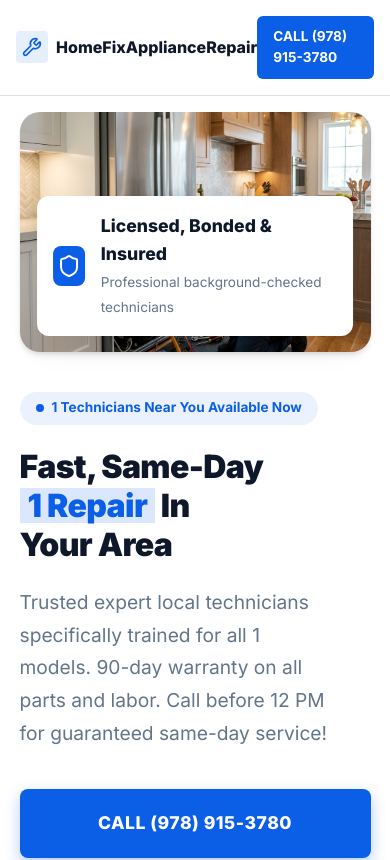
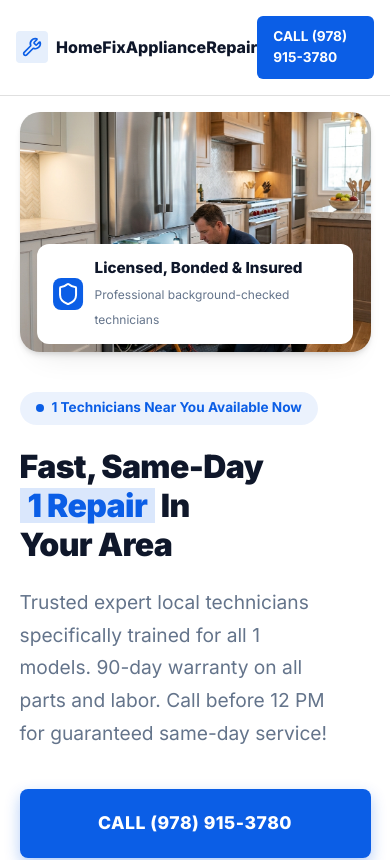
Before and after one commit to azee48/appliance-repair, a Next.js app: page /repair/1 in a window 390 px wide. Shown: the top 860 px of the page. Built offline with nearby package versions, Linux system fonts and the light colour scheme.

Commit message:
Update brand.module.css

```diff
--- a/src/app/repair/brand.module.css
+++ b/src/app/repair/brand.module.css
@@ -332,7 +332,6 @@
   font-weight: 800;
   color: var(--color-text-dark);
   margin: 0;
-  text-decoration: line-through; /* Only for the $0 service fee part technically, but let's handle in JS */
 }
 
 /* ============================================================
@@ -676,4 +675,21 @@
   .nav { padding: 1rem; }
   .logo strong { font-size: 1rem; }
   .navCta { font-size: 0.85rem; padding: 0.6rem 1rem; }
+
+  /* Shrink badge to fit perfectly on compressed mobile image */
+  .trustFloatBadge {
+    padding: 0.75rem 1rem;
+    bottom: 0.5rem;
+    gap: 0.75rem;
+  }
+  .trustFloatIcon {
+    width: 32px;
+    height: 32px;
+  }
+  .trustFloatText strong {
+    font-size: 0.95rem;
+  }
+  .trustFloatText span {
+    font-size: 0.75rem;
+  }
 }
```
